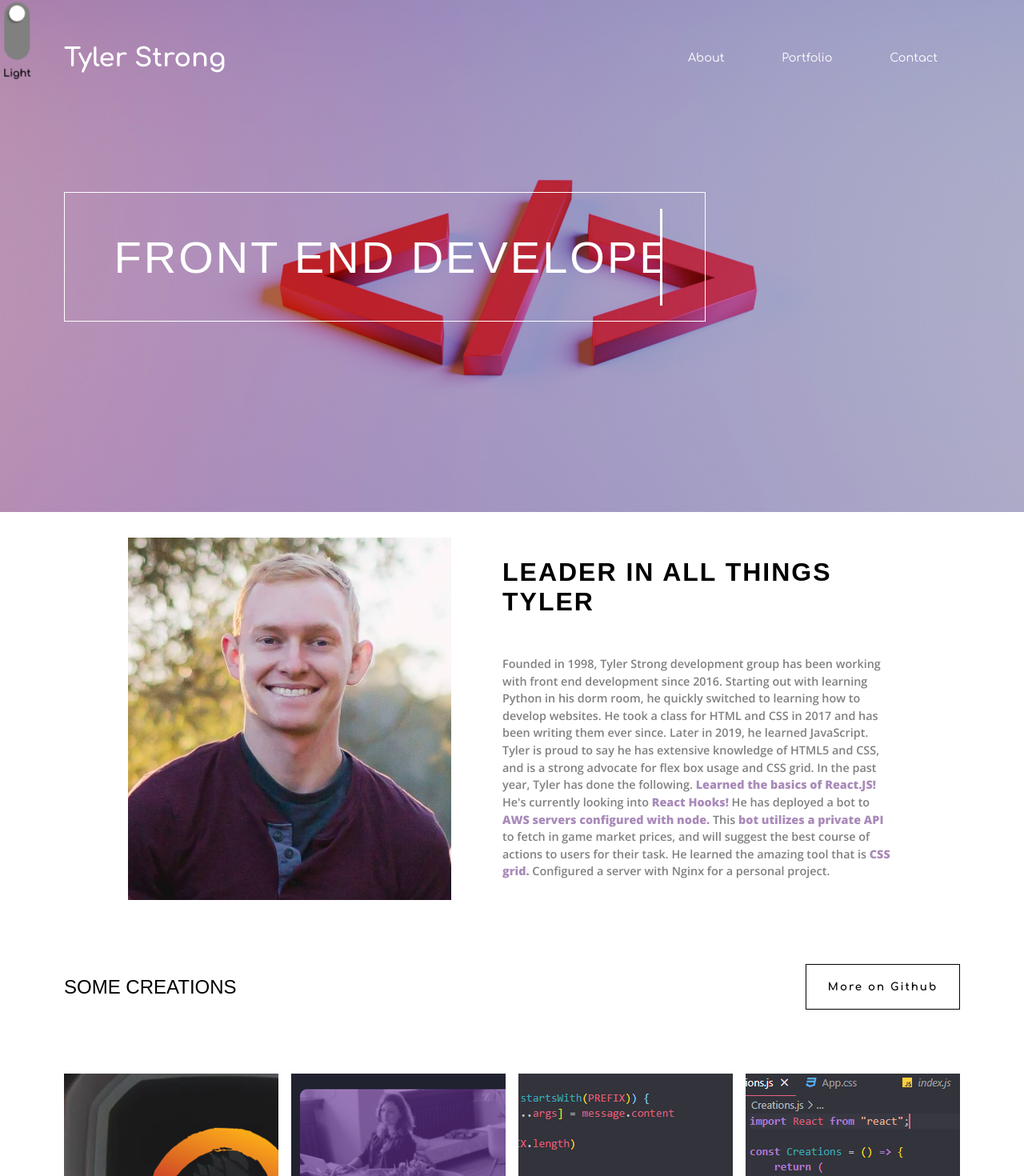
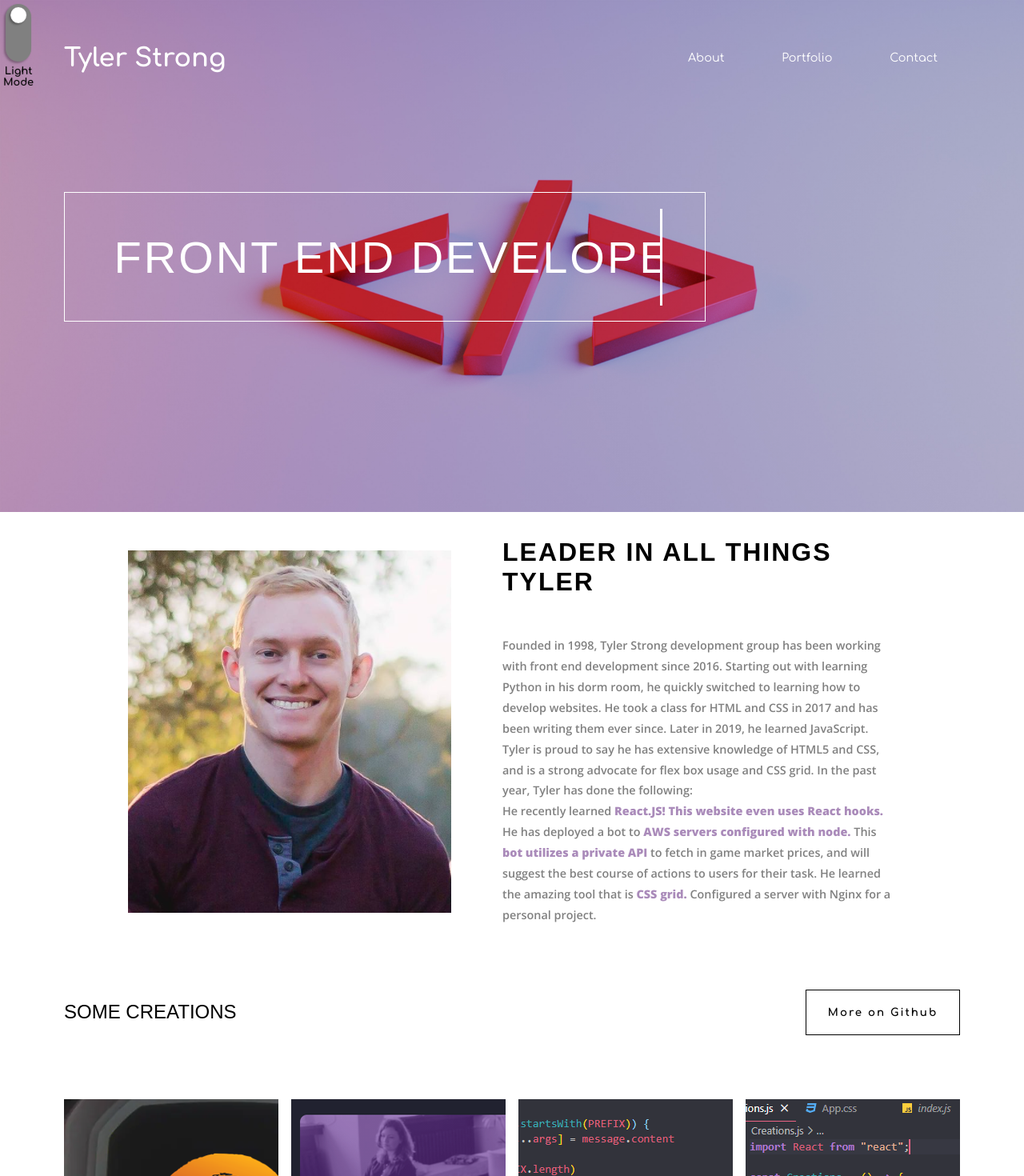
Before and after one commit to imaspork/react-website-revised-design, a React (Create React App) app: page / in a window 1280 px wide. Shown: the top 1470 px of the page at 80% size. Built offline with nearby package versions, Linux system fonts and the light colour scheme; a web font is replaced by a local one.

Commit message:
Added animation to button (Forgot oops)
included switch text centering and more dynamic

```diff
--- a/src/App.css
+++ b/src/App.css
@@ -112,7 +112,7 @@ button:hover {
 	align-items: center;
 
 	left: -2em;
-	top: 2.5em;
+	top: 2.75em;
 }
 .switch-button {
 	box-shadow: rgba(0, 0, 0, 0.3) 1.95px 1.95px 2.6px;
@@ -123,6 +123,8 @@ button:hover {
 	transition: transform 0.5s cubic-bezier(0.075, 0.82, 0.165, 1);
 }
 #switch-text {
+	text-align: center;
+	white-space: pre-wrap;
 	transform: rotate(-90deg);
 	font-weight: 700;
 	font-size: 0.8rem;
@@ -248,10 +250,11 @@ button:hover {
 }
 
 .column-text {
+	white-space: pre-wrap;
 	font-weight: 600;
 	color: gray;
 	font-size: 0.9rem;
-	line-height: 1.5;
+	line-height: 1.8;
 }
 
 .column {
--- a/src/App.js
+++ b/src/App.js
@@ -24,12 +24,19 @@ export function App() {
 
 	const darkModeBkg = darkMode ? "dark-bkg" : "light-bkg";
 	const darkModeHome = darkMode ? "dark-bkg" : "home-bkg";
-	const darkModeText = darkMode ? "Dark" : "Light";
+	const darkModeText = darkMode ? (
+		<p>Dark{"\n"}Mode</p>
+	) : (
+		<p>Light{"\n"}Mode</p>
+	);
+	const darkToggle = darkMode
+		? "switch-button button-toggle"
+		: "switch-button";
 
 	return (
 		<div id="dark-mode-wrapper" className={darkModeBkg}>
 			<div id="switch-container">
-				<div onClick={isDark} id="switch" className={darkModeBkg}>
+				<div onClick={isDark} id="switch" className={darkToggle}>
 					<div className="switch-button"></div>
 				</div>
 				<span id="switch-text">{darkModeText}</span>
@@ -62,10 +69,13 @@ export function App() {
 								JavaScript. Tyler is proud to say he has
 								extensive knowledge of HTML5 and CSS, and is a
 								strong advocate for flex box usage and CSS grid.
-								In the past year, Tyler has done the following.{" "}
-								<b>Learned the basics of React.JS!</b> He's
-								currently looking into <b>React Hooks!</b> He
-								has deployed a bot to{" "}
+								In the past year, Tyler has done the following:
+								{"\n"}He recently learned{" "}
+								<b>
+									React.JS! This website even uses React
+									hooks.{" "}
+								</b>
+								He has deployed a bot to{" "}
 								<b>AWS servers configured with node. </b>
 								This <b>bot utilizes a private API</b> to fetch
 								in game market prices, and will suggest the best
```
